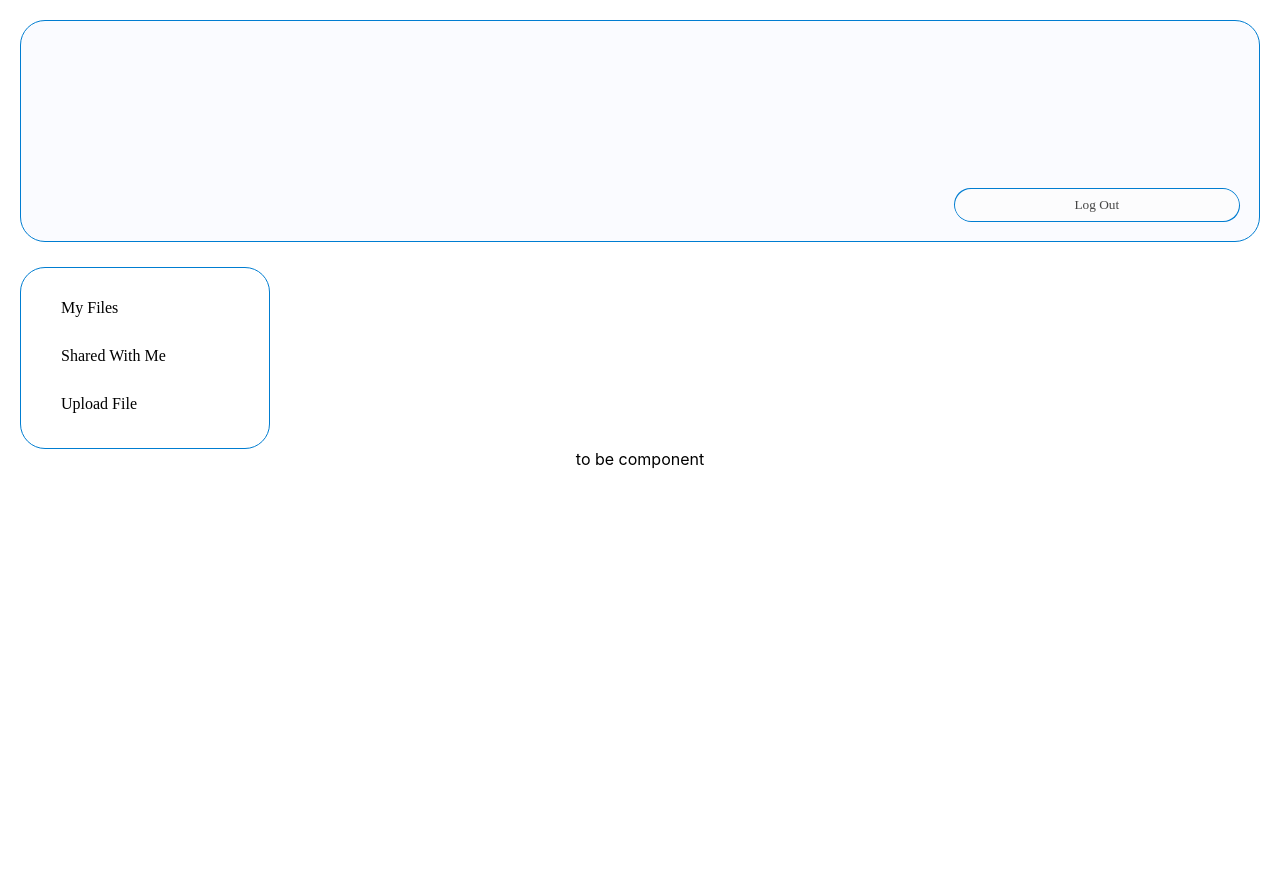
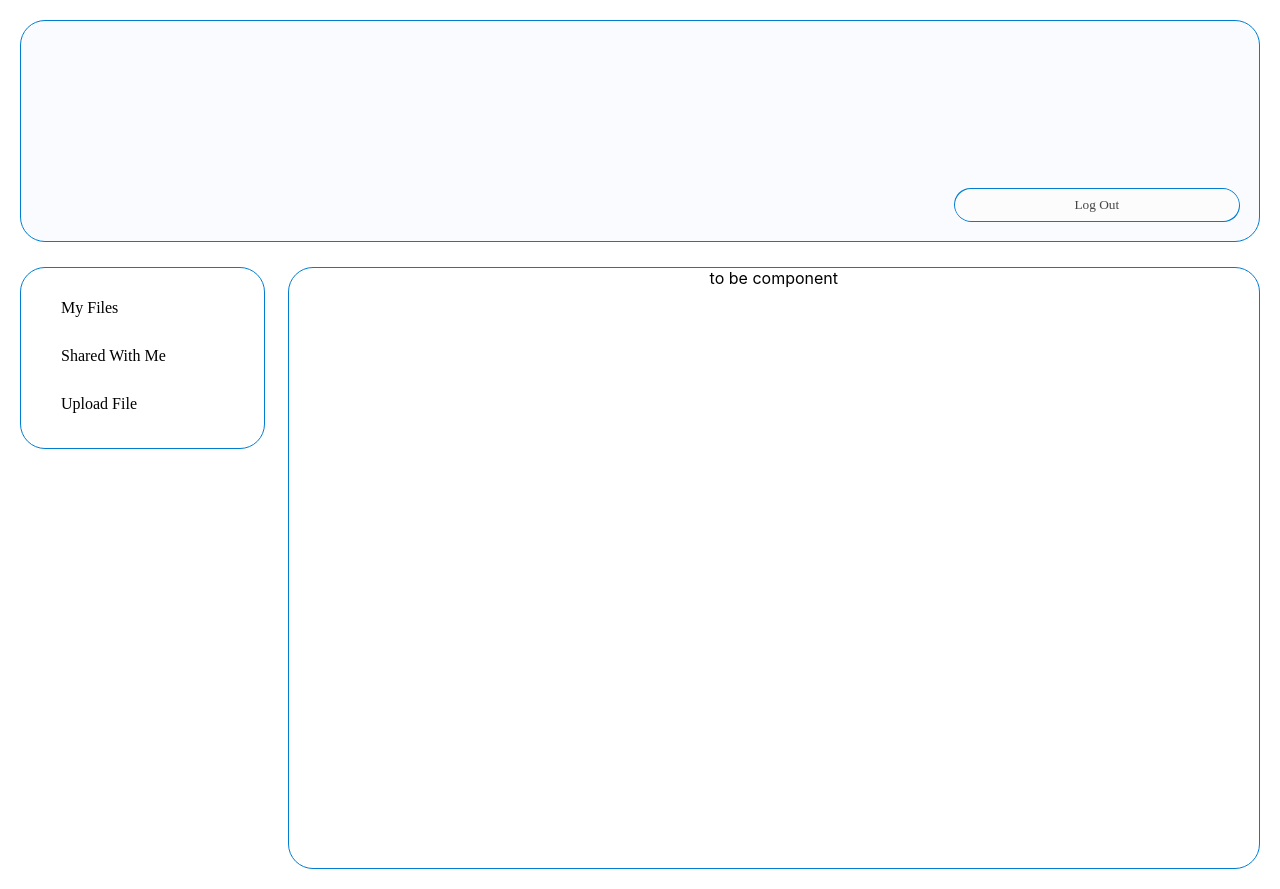
Before and after one commit to dndonev/FMI_WEBTEX_2021_PROJECT, a React (Create React App) app in the folder client/: page / in a window 1280 px wide. Before the commit the page ends 800 px from the top, so only its background shows below. Built offline with nearby package versions, Linux system fonts and the light colour scheme.

Commit message:
Initial main layout

```diff
--- a/client/src/components/main/main.component.tsx
+++ b/client/src/components/main/main.component.tsx
@@ -10,6 +10,7 @@ const MainComponent = () => {
 			<div className="header">
 				<button className="login-button" type="button">log out</button>
 			</div>
+			<div className="middle-container">
 				<div className="sidebar">
 					<SideBarComponent />
 				</div>
@@ -17,6 +18,8 @@ const MainComponent = () => {
 					<div className="search-box">to be component</div>
 					<div className="file-container"></div>
 				</div>
+
+			</div>
 		</div>
 	)
 }
--- a/client/src/components/main/main.styles.scss
+++ b/client/src/components/main/main.styles.scss
@@ -44,7 +44,26 @@
 		}
 	}
 
+	.middle-container {
+		display: flex;
+		margin-top: 25px;
+		justify-content: space-evenly;
+	}
+
 	.sidebar {
-		margin-top: 25px;
+		width: 20%;
+	}
+
+	.files-container {
+		width: 80%;
+		min-height: 600px;
+		margin-left: 25px;
+		border-bottom: $container-border-bottom;
+		border-top: $container-border-top;
+		border-left: $container-border-left;
+		border-right: $container-border-right;
+		border-color: $button-hover-color;
+		border-radius: 25px;
+
 	}
 }
--- a/client/src/components/sidebar/sidebar.styles.scss
+++ b/client/src/components/sidebar/sidebar.styles.scss
@@ -5,7 +5,7 @@
 	min-height: 180px;
 	min-width: 200px;
 	border-radius: 25px;
-	width: 20%;
+	width: 100%;
 	height: 15%;
 	text-transform: capitalize;
 	border-bottom: $container-border-bottom;
@@ -25,7 +25,6 @@
 		}
 		li:hover {
 			font-weight: bold;
-			color: $button-hover-color;
 		}
 	}
 }
```
Lines whose indentation alone changed are shown as unchanged.
